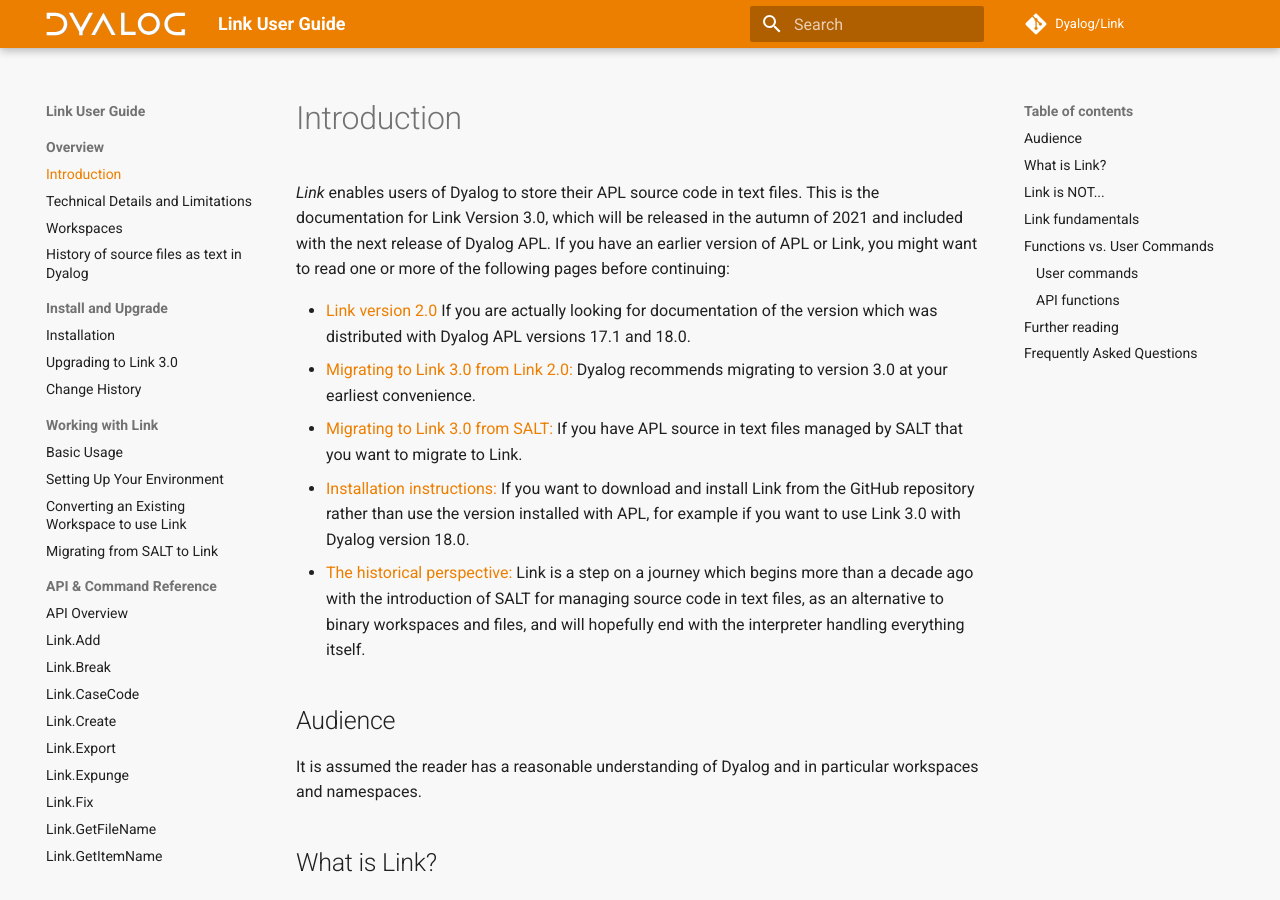
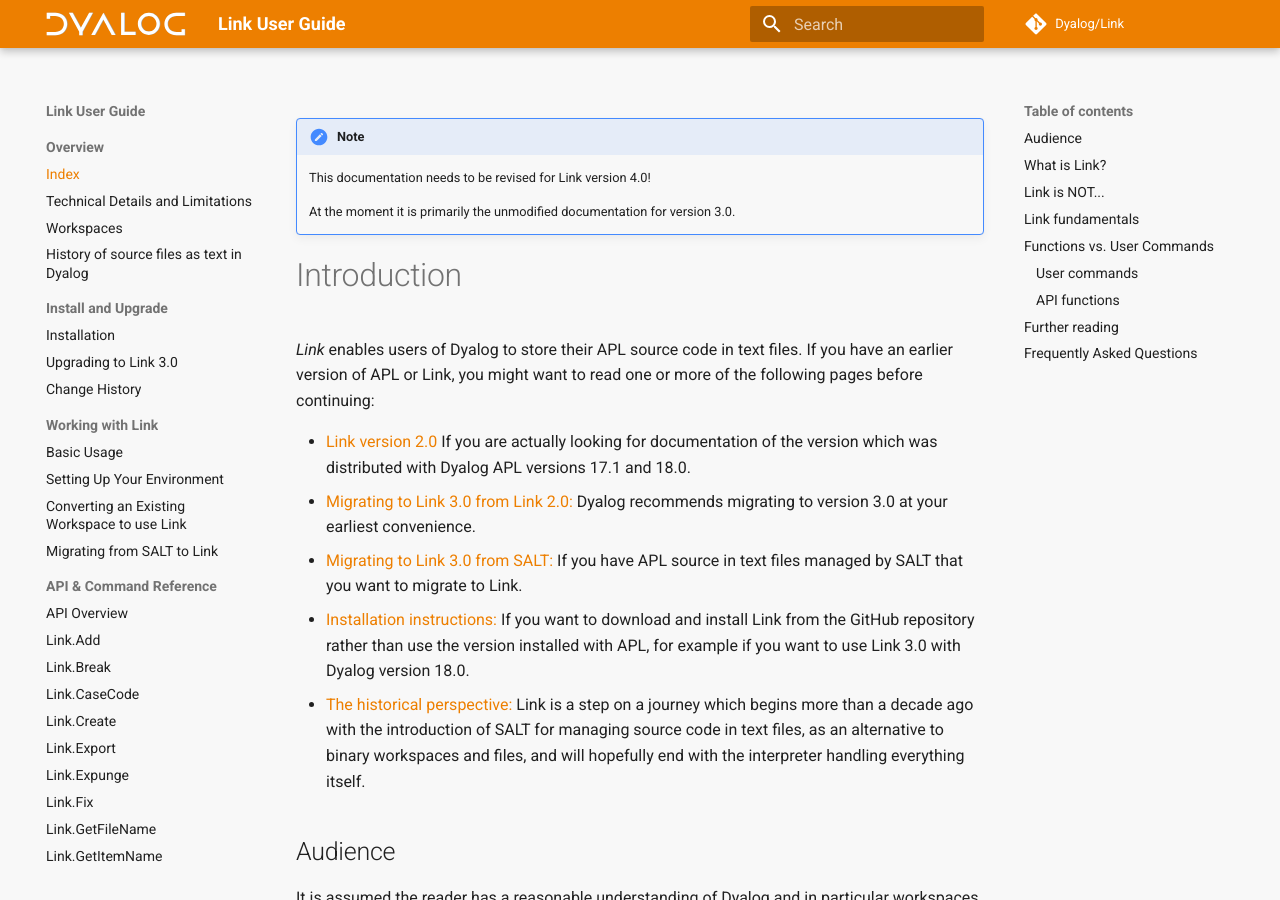
Before and after one commit to Dyalog/link, an MkDocs documentation site: the page built from docs/index.md, in a window 1280 px wide and 900 px high. Built offline with MkDocs 1.6.1 and Material for MkDocs 9.7.7, drawn with Linux system fonts in a browser that asks for light colours; comment, search, counter and statistics services are not loaded.

Commit message:
Add warning that docs are out of date to index.md

```diff
--- a/docs/index.md
+++ b/docs/index.md
@@ -1,5 +1,10 @@
+!!! Note
+     This documentation needs to be revised for Link version 4.0!
+
+     At the moment it is primarily the unmodified documentation for version 3.0.
+
 # Introduction
-*Link* enables users of Dyalog to store their APL source code in text files. This is the documentation for Link Version 3.0, which will be released in the autumn of 2021 and included with the next release of Dyalog APL. If you have an earlier version of APL or Link, you might want to read one or more of the following pages before continuing:
+*Link* enables users of Dyalog to store their APL source code in text files. If you have an earlier version of APL or Link, you might want to read one or more of the following pages before continuing:
 
 * [Link version 2.0](https://github.com/Dyalog/link/blob/master/help/Home.md) If you are actually looking for documentation of the version which was distributed with Dyalog APL versions 17.1 and 18.0.
 * [Migrating to Link 3.0 from Link 2.0:](Upgradeto30.md) Dyalog recommends migrating to version 3.0 at your earliest convenience.
```
